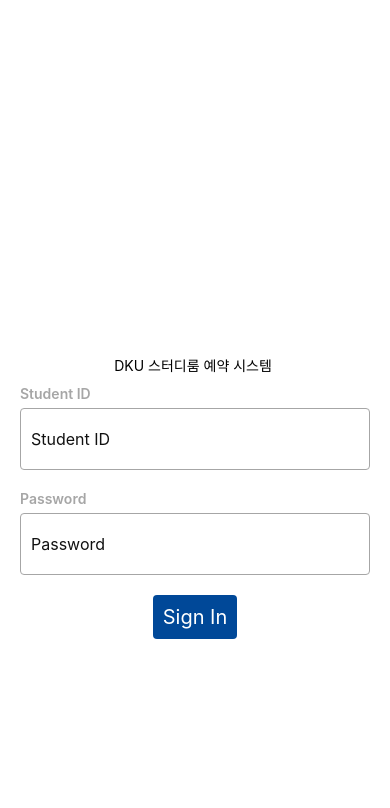
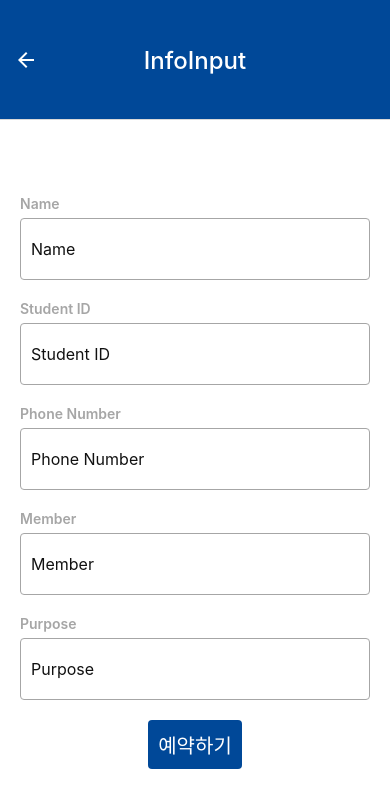
Before and after one commit to lljuhee/CapstoneDesign, a React Native app: screen /InfoInput in a window 390 px wide. Shown: the top 808 px of the page. Built offline with nearby package versions, Linux system fonts and the light colour scheme.

Commit message:
all screen

```diff
--- a/src/navigations/Stack.js
+++ b/src/navigations/Stack.js
@@ -1,7 +1,7 @@
 import 'react-native-gesture-handler';
 import React from 'react';
 import { createStackNavigator } from '@react-navigation/stack';
-import { Login, Home, Reservation, ReservationInquiry, QRInquiry } from '../screens';
+import { Login, Home, SelectTime, SelectDate, InfoInput, ReservationInquiry, QRInquiry } from '../screens';
 
 const Stack = createStackNavigator();
 
@@ -31,7 +31,9 @@ const StackNav = () => {
         >
           <Stack.Screen name="Login" component={Login} options = {{ headerShown : false }}/>
           <Stack.Screen name="Home" component={Home} />
-          <Stack.Screen name="Reservation" component={Reservation} />
+          <Stack.Screen name="SelectDate" component={SelectDate} />
+          <Stack.Screen name="SelectTime" component={SelectTime} />
+          <Stack.Screen name="InfoInput" component={InfoInput} />
           <Stack.Screen name="ReservationInquiry" component={ReservationInquiry} />
           <Stack.Screen name="QRInquiry" component={QRInquiry} />
         </Stack.Navigator>
--- a/src/screens/Home.js
+++ b/src/screens/Home.js
@@ -18,7 +18,7 @@ const Home = ({ navigation }) => {
       <Container>
         <Image url = {LOGO} />
         <Text>DKU 스터디룸</Text>
-        <Button title = "예약하기" onPress={() => navigation.push('Reservation')}/>
+        <Button title = "예약하기" onPress={() => navigation.push('SelectDate')}/>
         <Button title = "예약조회" onPress={() => navigation.push('ReservationInquiry')}/>
         <Button title = "QR코드조회" onPress={() => navigation.push('QRInquiry')}/>
         <StatusBar style="auto" />
--- /dev/null
+++ b/src/screens/InfoInput.js
@@ -0,0 +1,46 @@
+import React from 'react';
+import { Button, Image, Input } from '../components';
+import { Text } from 'react-native';
+import { StatusBar } from 'expo-status-bar';
+import styled from 'styled-components/native';
+
+const Container = styled.View`
+  flex: 1;
+  justify-content: center;
+  align-items: center;
+  padding: 50px 20px;
+`;
+
+const InfoInput = ({ navigation }) => {
+      return (
+        <Container>
+
+          <Input
+            label="Name"
+            placeholder="Name"
+          />
+          <Input
+            label="Student ID"
+            placeholder="Student ID"
+          />
+           <Input
+            label="Phone Number"
+            placeholder="Phone Number"
+          />
+           <Input
+            label="Member"
+            placeholder="Member"
+          />
+           <Input
+            label="Purpose"
+            placeholder="Purpose"
+          />
+
+          <Button title = "예약하기" onPress={() => navigation.push('')}/>
+          <StatusBar style="auto" />
+        </Container>
+      );
+
+    };
+
+    export default InfoInput;
--- a/src/screens/Reservation.js
+++ /dev/null
@@ -1,14 +0,0 @@
-import React from 'react';
-import { Text, View } from 'react-native';
-import { StatusBar } from 'expo-status-bar';
-
-const Reservation = ({ navigation }) => {
-    return (
-      <View style={{ flex: 1, alignItems: 'center', justifyContent: 'center' }}>
-        <Text>날짜 선택</Text>
-        <StatusBar style="auto" />
-      </View>
-    );
-  }
-
-  export default Reservation;
--- /dev/null
+++ b/src/screens/SelectDate.js
@@ -0,0 +1,24 @@
+import React from 'react';
+import { Text, View } from 'react-native';
+import { StatusBar } from 'expo-status-bar';
+import styled from 'styled-components/native';
+import {Button, Image, Input} from '../components';
+
+const Container = styled.View`
+  flex: 1;
+  justify-content: center;
+  align-items: center;
+  padding: 50px 20px;
+`;
+
+const SelectDate = ({ navigation }) => {
+  return (
+    <Container>
+      <Text>날짜 선택</Text>
+      <Button title = "다음" onPress={() => navigation.push('SelectTime')}/>
+      <StatusBar style="auto" />
+    </Container>
+  );
+};
+
+export default SelectDate;
--- /dev/null
+++ b/src/screens/SelectTime.js
@@ -0,0 +1,24 @@
+import React from 'react';
+import { Text} from 'react-native';
+import { StatusBar } from 'expo-status-bar';
+import styled from 'styled-components/native';
+import {Button } from '../components';
+
+const Container = styled.View`
+  flex: 1;
+  justify-content: center;
+  align-items: center;
+  padding: 50px 20px;
+`;
+
+const SelectTime = ({navigation }) => {
+  return (
+    <Container>
+      <Text>시간 선택</Text>
+      <Button title = '다음' onPress={()=> navigation.push('InfoInput')} />
+      <StatusBar style='auto' />
+    </Container>
+  )
+}
+
+export default SelectTime;
--- a/src/screens/index.js
+++ b/src/screens/index.js
@@ -1,7 +1,11 @@
 import Login from './Login';
 import Home from './Home';
-import Reservation from './Reservation';
+import SelectDate from './SelectDate';
+import SelectTime from './SelectTime';
+import InfoInput from './InfoInput';
 import ReservationInquiry from './ReservationInquity';
 import QRInquiry from './QRInquiry';
 
-export { Login, Home, Reservation, ReservationInquiry, QRInquiry};
+
+
+export { Login, Home, SelectDate, SelectTime, InfoInput, ReservationInquiry, QRInquiry};
```
Also changed, not shown: src/screens/dku_logo.png (deleted).
